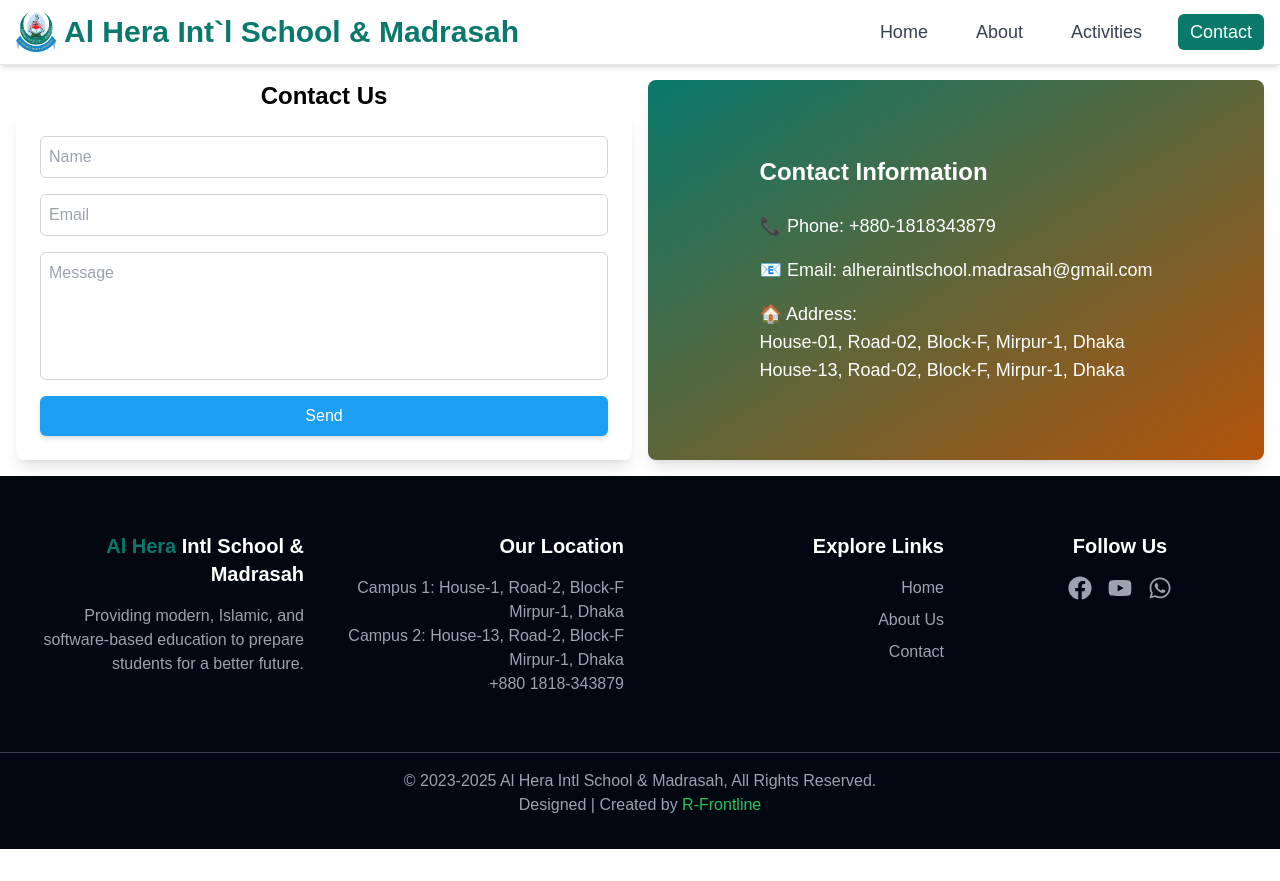
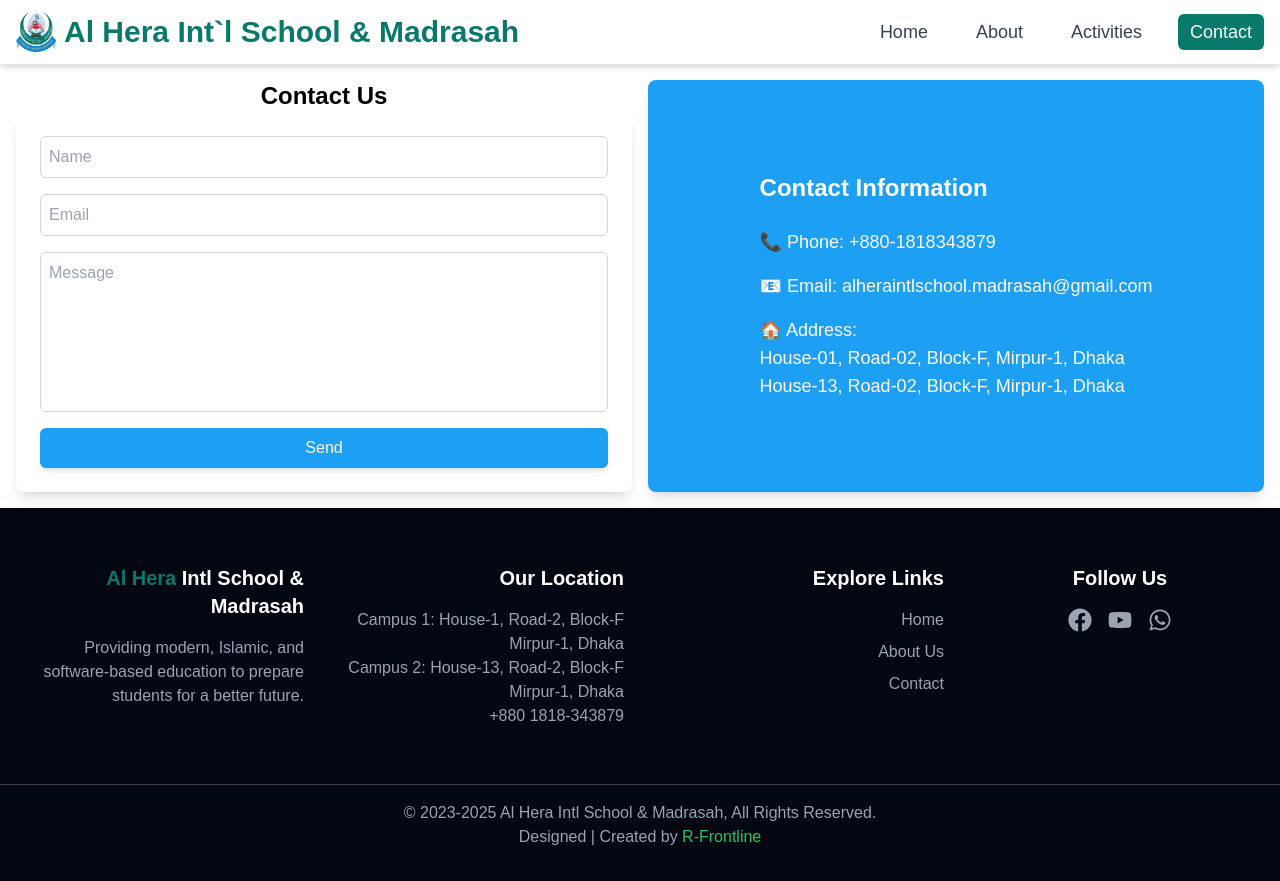
Before and after one commit to pally0091/al-hera-islami-school, a React (Vite) app: page /contact in a window 1280 px wide. Before the commit the page ends 849 px from the top, so only its background shows below. Built offline with nearby package versions, Linux system fonts and the light colour scheme.

Commit message:
update layout and styling for Contact and Home pages; adjust container margins and textarea height

```diff
--- a/src/App.css
+++ b/src/App.css
@@ -1,9 +1,12 @@
 #root {
-  max-width: 1440px;
-  margin: 0 auto;
   text-align: center;
 }
 a.active {
   background-color: #08796b;
   color: white;
 }
+.container {
+  margin-top: 20px;
+  max-width: 1600px;
+  margin: 0 auto;
+}
--- a/src/pages/Contact.jsx
+++ b/src/pages/Contact.jsx
@@ -32,7 +32,7 @@
         <motion.textarea
           placeholder="Message"
           required
-          className="border border-gray-300 rounded-md p-2 h-32 focus:ring-2 focus:ring-brandGreen outline-none resize-none"
+          className="border border-gray-300 rounded-md p-2 h-40 focus:ring-2 focus:ring-brandGreen outline-none resize-none"
           whileFocus={{ scale: 1.02 }}
         ></motion.textarea>
         <motion.button
@@ -51,7 +51,7 @@
 const ContactInfo = () => {
   return (
     <motion.div
-      className="text-white p-6 rounded-lg shadow-lg bg-gradient-to-br from-brandGreen to-amber-700 flex flex-col items-center gap-3 justify-center text-justify "
+      className="text-white p-6 rounded-lg shadow-lg bg-brandBlue flex flex-col items-center gap-3 justify-center text-justify "
       initial={{ opacity: 0, x: -50 }}
       animate={{ opacity: 1, x: 0 }}
       transition={{ duration: 0.8, ease: "easeOut" }}
@@ -82,7 +82,7 @@
 
 const Contact = () => {
   return (
-    <div className="p-4 grid grid-cols-1 lg:grid-cols-2 gap-4">
+    <div className="p-4 grid grid-cols-1 lg:grid-cols-2 gap-4 container">
       <ContactForm />
       <ContactInfo />
     </div>
--- a/src/pages/Home.jsx
+++ b/src/pages/Home.jsx
@@ -57,7 +57,7 @@
 const AboutSection = () => {
   return (
     <motion.section
-      className="my-10"
+      className="my-10 container"
       initial="hidden"
       whileInView="visible"
       variants={fadeInUp}
```
